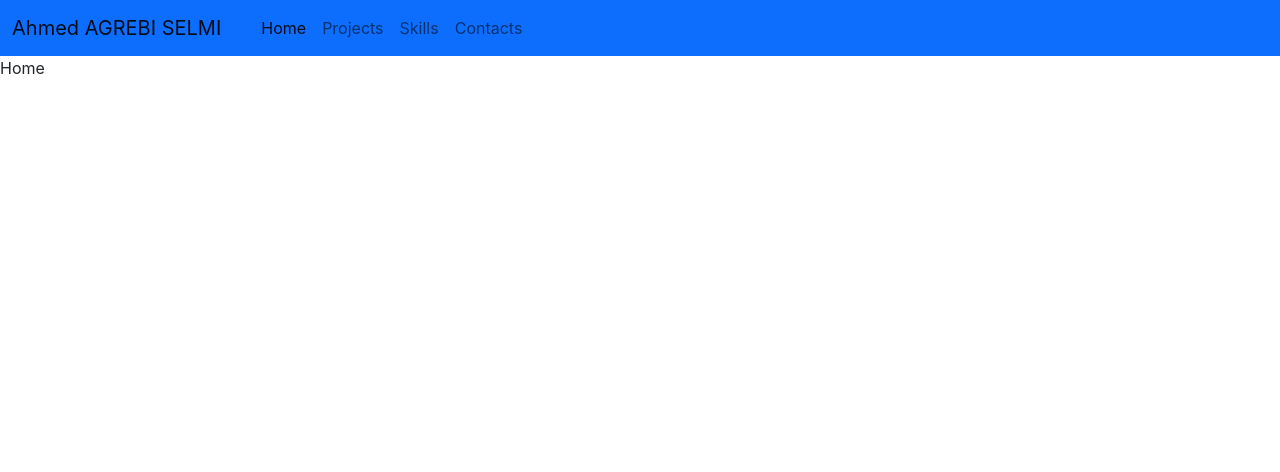
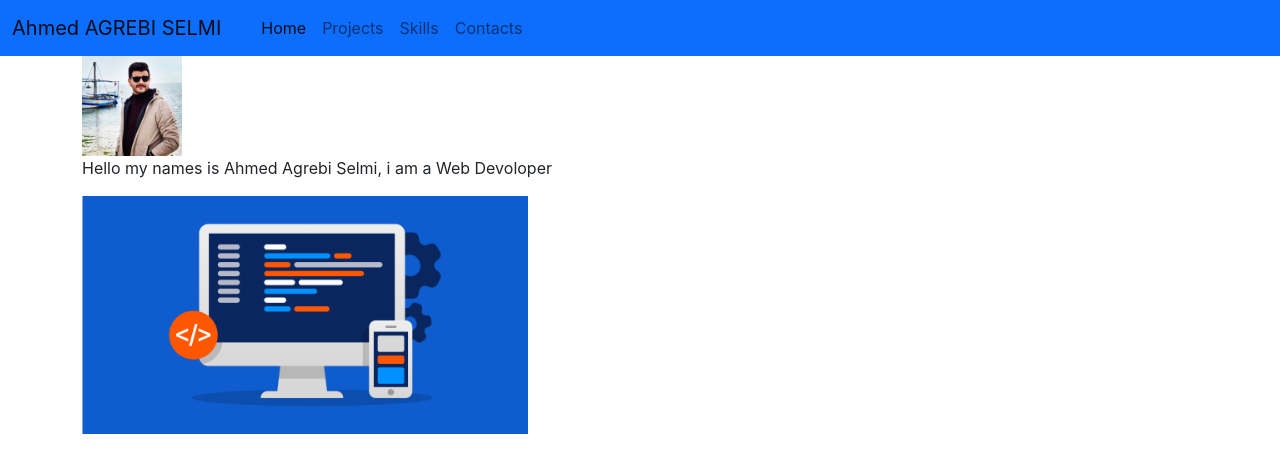
Before and after one commit to AhmedAgrebiSelmi/portfolio, a React (Create React App) app: page / in a window 1280 px wide. Shown: the top 472 px of the page. Built offline with nearby package versions, Linux system fonts and the light colour scheme.

Commit message:
add content to the home page

```diff
--- a/src/App.js
+++ b/src/App.js
@@ -8,15 +8,17 @@ import Home from './pages/Home';
 
 function App() {
   return (
-    <div>
+
       <BrowserRouter>
         <Navbar />
+        <div className='container'>
         <Route path='/contact' component={Contact}  />
         <Route path='/projects' component={Projects}  />
         <Route path='/skills' component={Skills}  />
         <Route exact path='/' component={Home}  />
+        </div>
       </BrowserRouter>
-    </div>
+
   );
 }
 
--- a/src/pages/Home.js
+++ b/src/pages/Home.js
@@ -1,8 +1,13 @@
 import React from 'react'
+import devImage from '../images/photo-2.png'
 
 function Home() {
   return (
-    <div>Home</div>
+    <div>
+      <img src="/images/profile-2.jpg" alt="Profile photo" width="100px" />
+      <p>Hello my names is Ahmed Agrebi Selmi, i am a Web Devoloper</p>
+      <img src={devImage} alt="Web Image" width="40%" />
+    </div>
   )
 }
 
```
Also changed, not shown: public/images/profile-2.jpg (added), src/images/photo-2.png (added).
